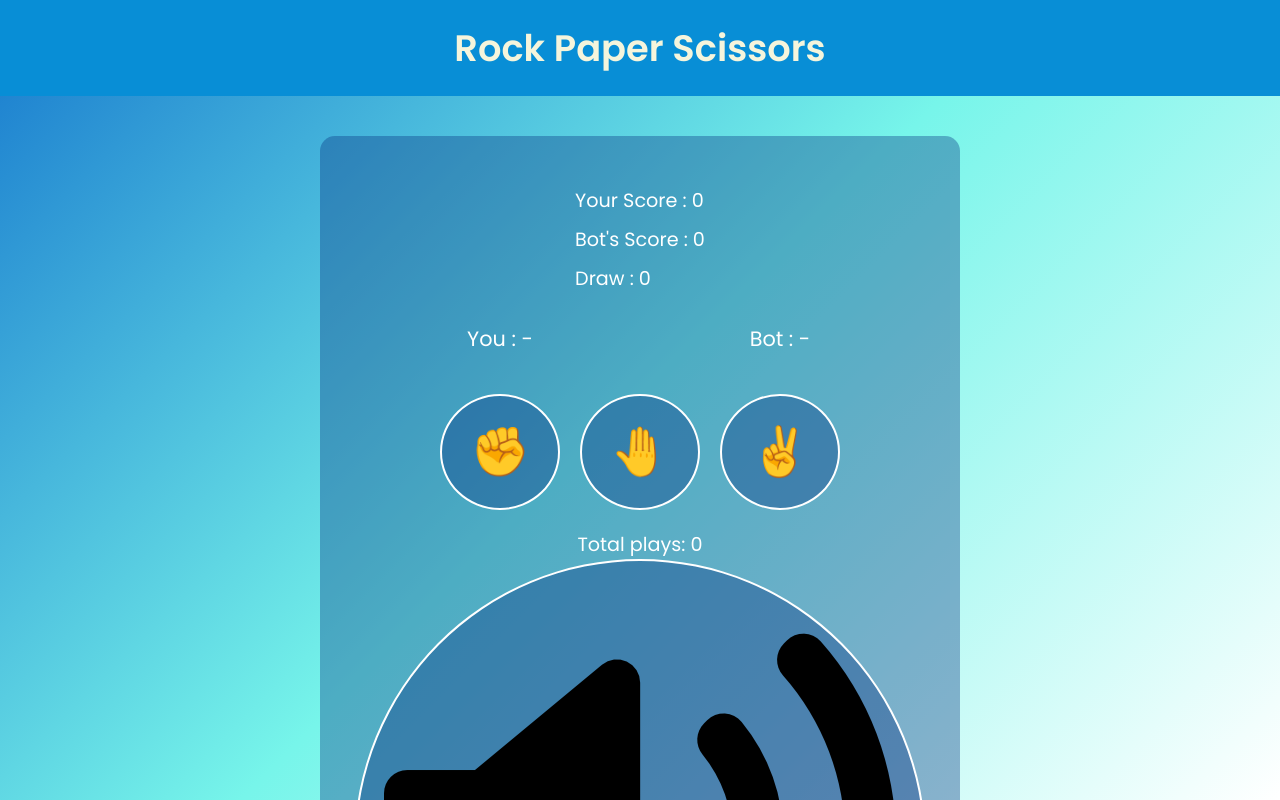
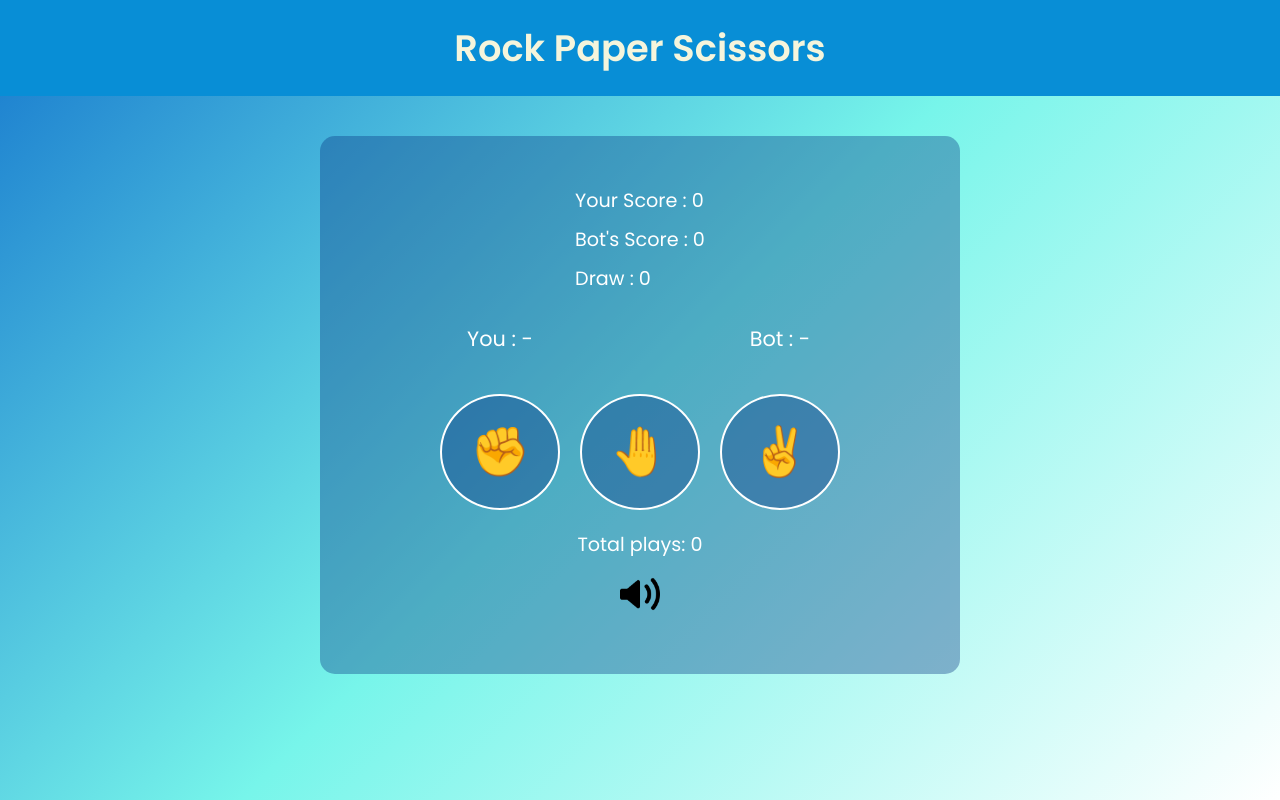
Before and after one commit to aadi-vaishya18/RockPaperScissor, a plain HTML site: page index.html in a window 1280 px wide. Shown: the top 800 px of the page. Drawn offline with Linux system fonts and the light colour scheme.

Commit message:
Add speaker button and related styles
Added speaker button functionality and styling.

```diff
--- a/styles.css
+++ b/styles.css
@@ -31,6 +31,7 @@ main{
     display: flex;
     flex-direction: column;
     align-items: center;
+    position: relative;
 }
 
 .score span{
@@ -79,6 +80,20 @@ button:active{
 .total{
     margin-top: 20px;
     font-size: 1.2rem;
+ }
+.speaker {
+    background: none;
+    border: none;
+    cursor: pointer;
+    padding: 0;
+}
+
+.speaker img {
+    width: 40px;
+    margin-top: 15px;
+}
+.speaker:hover{
+    background: none;
 }
 
 /* Mobile responsiveness */
```
